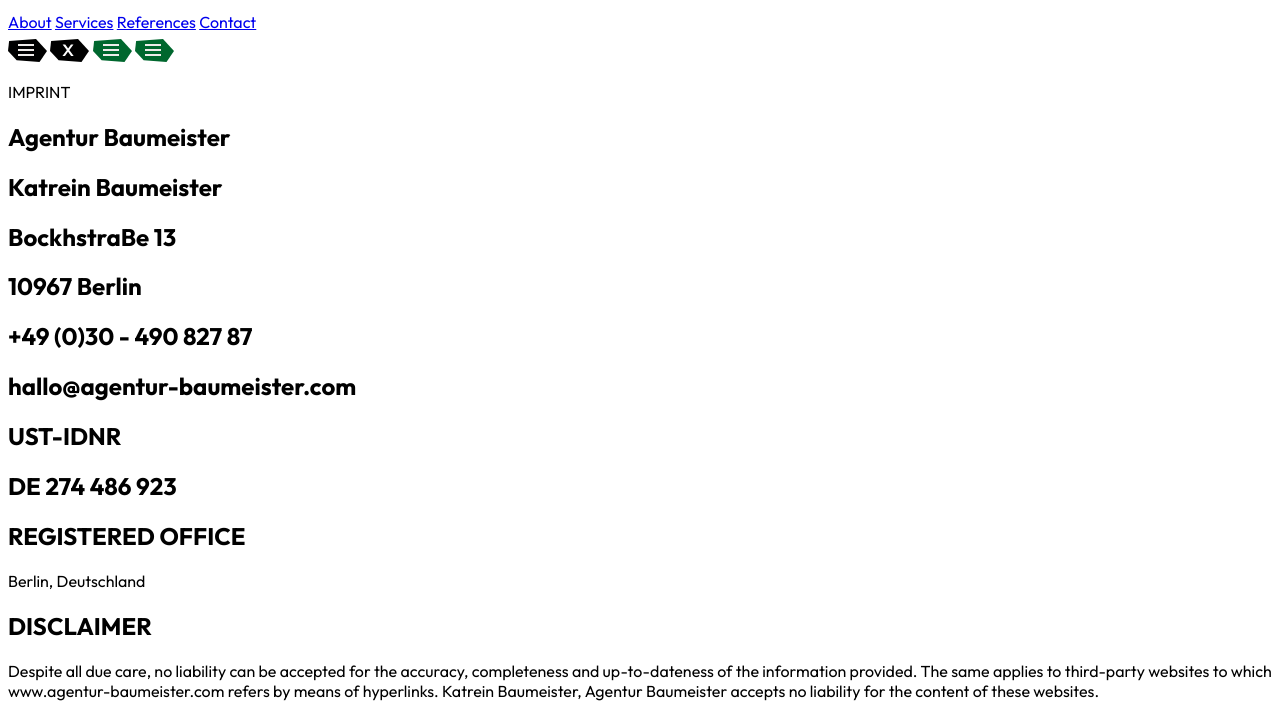
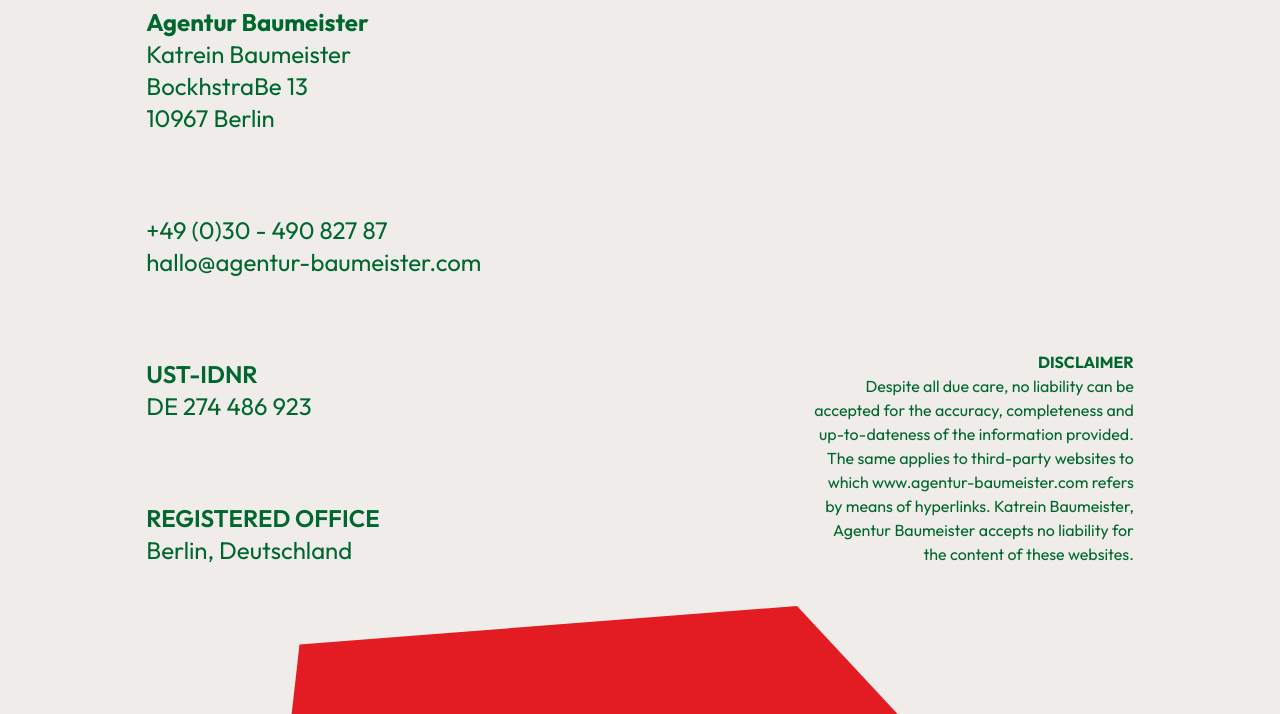
Before and after one commit to i-ganza007/Group_2_Project_Baumeister, a website: page src/pages/contact.html in a window 1280 px wide. Shown: the part 130-844 px from the top of the page. Drawn offline with Linux system fonts and the light colour scheme; the site is published under a folder, as on GitHub Pages, so addresses that start at the root find nothing; a web font is replaced by a local one.

Commit message:
Fixed Links again

```diff
--- a/src/pages/contact.html
+++ b/src/pages/contact.html
@@ -8,7 +8,7 @@
       href="https://fonts.googleapis.com/css2?family=Baskervville:ital@0;1&family=Familjen+Grotesk:ital,wght@0,400..700;1,400..700&family=Inter:ital,opsz,wght@0,14..32,100..900;1,14..32,100..900&family=Josefin+Sans:ital,wght@0,100..700;1,100..700&family=Kanit:ital,wght@0,100;0,200;0,300;0,400;0,500;0,600;0,700;0,800;0,900;1,100;1,200;1,300;1,400;1,500;1,600;1,700;1,800;1,900&family=Libre+Franklin:ital,wght@0,100..900;1,100..900&family=Nunito:ital,wght@0,200..1000;1,200..1000&family=Outfit:wght@100..900&family=Plus+Jakarta+Sans:ital,wght@0,200..800;1,200..800&family=Poppins:ital,wght@0,100;0,200;0,300;0,400;0,500;0,600;0,700;0,800;0,900;1,100;1,200;1,300;1,400;1,500;1,600;1,700;1,800;1,900&family=Red+Hat+Display:ital,wght@0,300..900;1,300..900&family=Roboto:ital,wght@0,100;0,300;0,400;0,500;0,700;0,900;1,100;1,300;1,400;1,500;1,700;1,900&family=Rubik:ital,wght@0,300..900;1,300..900&family=Ubuntu:ital,wght@0,300;0,400;0,500;0,700;1,300;1,400;1,500;1,700&display=swap"
       rel="stylesheet"
     />
-    <link rel="stylesheet" href="/Group_2_Project_Baumeister/dist/output.css" />
+    <link rel="stylesheet" href="../../dist/output.css" />
 </head>
 <body style="font-family: 'Outfit'" class="bg-gray">
     <section>
```
